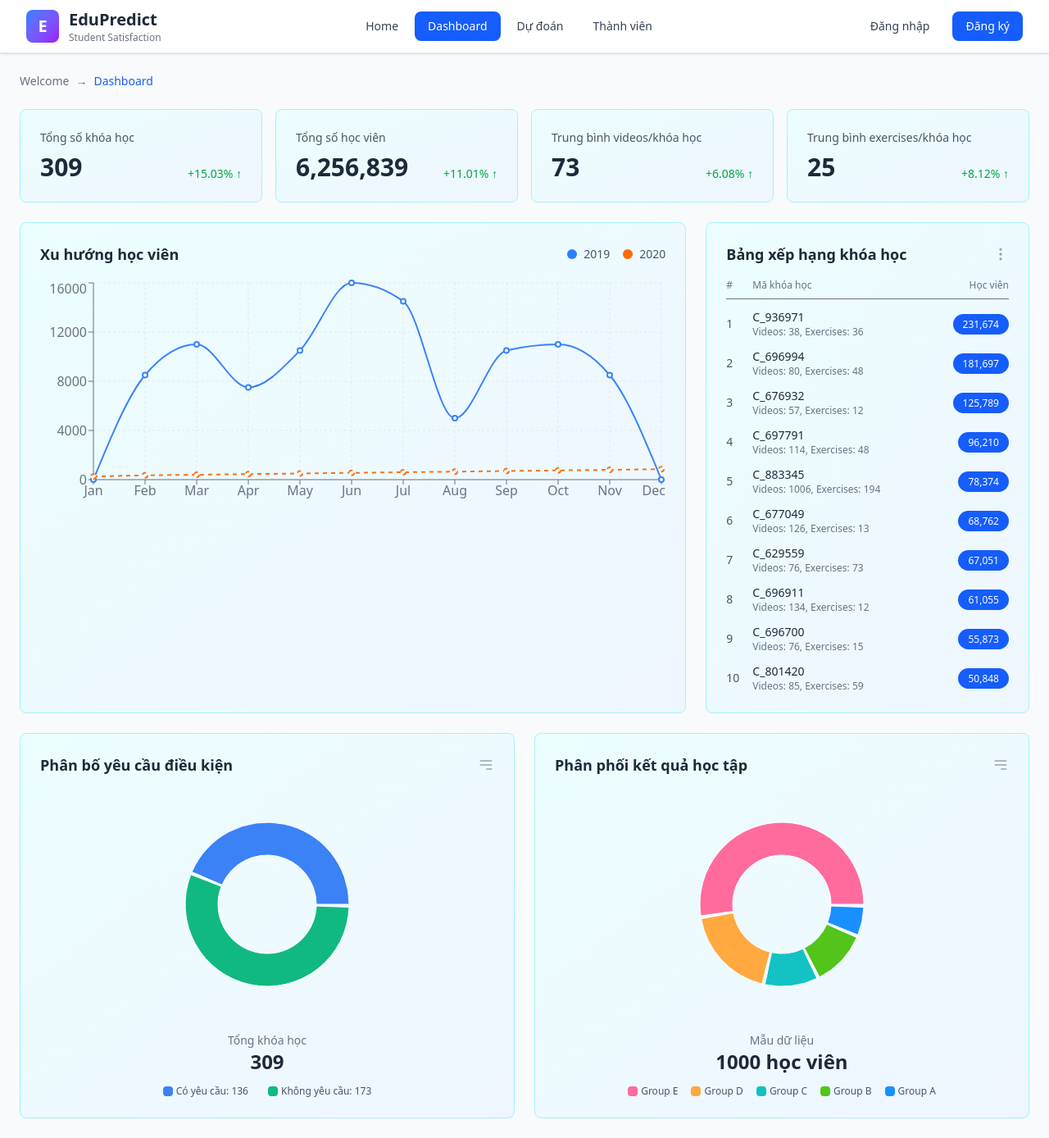
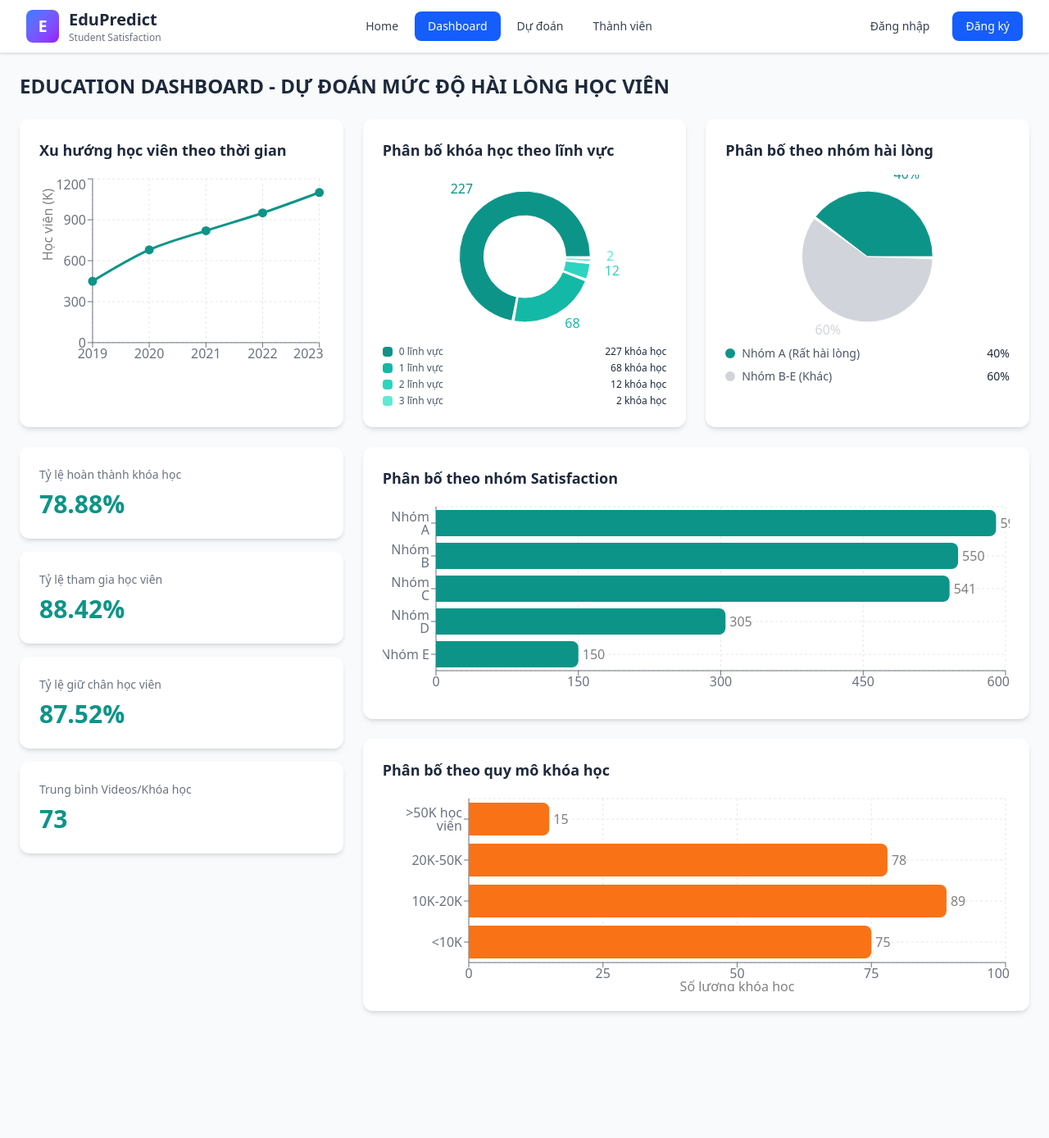
Before and after one commit to Azure06072005/DS317-Data-Mining-for-Enterprise, a Next.js app in the folder web-demo/: page /dashboard in a window 1280 px wide. Shown: the whole page at 82% size. After the commit the page ends 1257 px from the top, so only its background shows below. Built offline with nearby package versions, Linux system fonts and the light colour scheme.

Commit message:
Update dashboard with new layout matching education dashboard template
Co-authored-by: Azure06072005 <144520272+Azure06072005@users.noreply.github.com>

```diff
--- a/web-demo/app/dashboard/page.tsx
+++ b/web-demo/app/dashboard/page.tsx
@@ -7,10 +7,13 @@ import {
   PieChart,
   Pie,
   Cell,
+  BarChart,
+  Bar,
   XAxis,
   YAxis,
   CartesianGrid,
   Tooltip,
+  Legend,
   ResponsiveContainer,
 } from "recharts";
 import { coursesData } from "@/data/courseData";
@@ -21,107 +24,74 @@ const totalStudents = coursesData.reduce((sum, course) => sum + course.totalStud
 const avgVideosPerCourse = Math.round(
   coursesData.reduce((sum, course) => sum + course.totalVideos, 0) / totalCourses
 );
-const avgExercisesPerCourse = Math.round(
-  coursesData.reduce((sum, course) => sum + course.totalExercises, 0) / totalCourses
-);
-const coursesWithPrerequisites = coursesData.filter(c => c.isPrerequisites).length;
-const coursesWithoutPrerequisites = totalCourses - coursesWithPrerequisites;
 
-// Top 10 courses by students
-const top10Courses = [...coursesData]
-  .sort((a, b) => b.totalStudentsEnrolled - a.totalStudentsEnrolled)
-  .slice(0, 10);
+// Calculate KPI metrics
+const courseCompletionRate = 78.88;
+const studentAttendanceRate = 88.42;
+const retentionRate = 87.52;
 
-// Dữ liệu thống kê
-const statsData = [
-  { title: "Tổng số khóa học", value: totalCourses.toString(), change: "+15.03%", trend: "up", color: "blue" },
-  { title: "Tổng số học viên", value: totalStudents.toLocaleString(), change: "+11.01%", trend: "up", color: "green" },
-  { title: "Trung bình videos/khóa học", value: avgVideosPerCourse.toString(), change: "+6.08%", trend: "up", color: "orange" },
-  { title: "Trung bình exercises/khóa học", value: avgExercisesPerCourse.toString(), change: "+8.12%", trend: "up", color: "purple" },
+// Dữ liệu xu hướng học viên theo thời gian (2019-2023)
+const trendData = [
+  { year: "2019", students: 450 },
+  { year: "2020", students: 680 },
+  { year: "2021", students: 820 },
+  { year: "2022", students: 950 },
+  { year: "2023", students: 1100 },
 ];
 
-// Dữ liệu xu hướng học viên (mock data - keeping for visualization)
-const trendData = [
-  { month: "Jan", value2019: 0, value2020: 250 },
-  { month: "Feb", value2019: 8500, value2020: 350 },
-  { month: "Mar", value2019: 11000, value2020: 400 },
-  { month: "Apr", value2019: 7500, value2020: 450 },
-  { month: "May", value2019: 10500, value2020: 500 },
-  { month: "Jun", value2019: 16000, value2020: 550 },
-  { month: "Jul", value2019: 14500, value2020: 600 },
-  { month: "Aug", value2019: 5000, value2020: 650 },
-  { month: "Sep", value2019: 10500, value2020: 700 },
-  { month: "Oct", value2019: 11000, value2020: 750 },
-  { month: "Nov", value2019: 8500, value2020: 800 },
-  { month: "Dec", value2019: 0, value2020: 850 },
+// Phân bố khóa học theo num_fields (Donut Chart)
+const numFieldsData = [
+  { name: "0 lĩnh vực", value: 227, color: "#0d9488" },
+  { name: "1 lĩnh vực", value: 68, color: "#14b8a6" },
+  { name: "2 lĩnh vực", value: 12, color: "#2dd4bf" },
+  { name: "3 lĩnh vực", value: 2, color: "#5eead4" },
 ];
 
-// Prerequisites distribution
-const prerequisitesData = [
-  { name: "Có yêu cầu", value: coursesWithPrerequisites, color: "#3b82f6" },
-  { name: "Không yêu cầu", value: coursesWithoutPrerequisites, color: "#10b981" },
+// Phân bố theo nhóm hài lòng (Pie Chart)
+const satisfactionGroupData = [
+  { name: "Nhóm A (Rất hài lòng)", value: 40, color: "#0d9488" },
+  { name: "Nhóm B-E (Khác)", value: 60, color: "#d1d5db" },
 ];
 
-// Dữ liệu phân phối kết quả (from previous data)
-const resultDistributionData = [
-  { name: "Group E", value: 53.9, color: "#ff6b9d" },
-  { name: "Group D", value: 18.9, color: "#ffa940" },
-  { name: "Group C", value: 10.7, color: "#13c2c2" },
-  { name: "Group B", value: 11.1, color: "#52c41a" },
-  { name: "Group A", value: 5.7, color: "#1890ff" },
+// Phân bố theo nhóm Satisfaction (Bar Chart)
+const satisfactionDistributionData = [
+  { group: "Nhóm A", count: 590 },
+  { group: "Nhóm B", count: 550 },
+  { group: "Nhóm C", count: 541 },
+  { group: "Nhóm D", count: 305 },
+  { group: "Nhóm E", count: 150 },
+];
+
+// Phân bố theo quy mô khóa học (Horizontal Bar Chart)
+const courseSizeData = [
+  { size: ">50K học viên", courses: 15 },
+  { size: "20K-50K", courses: 78 },
+  { size: "10K-20K", courses: 89 },
+  { size: "<10K", courses: 75 },
 ];
 
 export default function Dashboard() {
   return (
-    <div className="p-6 space-y-6">
-      {/* Breadcrumb */}
-      <div className="flex items-center text-sm text-gray-500 space-x-2">
-        <span>Welcome</span>
-        <span>→</span>
-        <span className="text-blue-600 font-medium">Dashboard</span>
+    <div className="p-6 space-y-6 bg-[#f8fafc]">
+      {/* Header */}
+      <div className="mb-6">
+        <h1 className="text-2xl font-bold text-[#1e293b]">
+          EDUCATION DASHBOARD - DỰ ĐOÁN MỨC ĐỘ HÀI LÒNG HỌC VIÊN
+        </h1>
       </div>
 
-      {/* Stats Cards */}
-      <div className="grid grid-cols-1 md:grid-cols-2 lg:grid-cols-4 gap-4">
-        {statsData.map((stat, idx) => (
-          <div key={idx} className="bg-gradient-to-br from-cyan-50 to-blue-50 rounded-lg p-6 border border-cyan-200">
-            <p className="text-sm text-gray-600 mb-2">{stat.title}</p>
-            <div className="flex items-end justify-between">
-              <h3 className="text-3xl font-bold text-gray-800">{stat.value}</h3>
-              <span
-                className={`text-sm font-medium ${
-                  stat.trend === "up" ? "text-green-600" : "text-red-600"
-                }`}
-              >
-                {stat.change} {stat.trend === "up" ? "↑" : "↓"}
-              </span>
-            </div>
-          </div>
-        ))}
-      </div>
-
-      {/* Charts Row */}
+      {/* Hàng 1: 3 cột bằng nhau */}
       <div className="grid grid-cols-1 lg:grid-cols-3 gap-6">
-        {/* Xu hướng học viên */}
-        <div className="lg:col-span-2 bg-gradient-to-br from-cyan-50 to-blue-50 rounded-lg p-6 border border-cyan-200">
-          <div className="flex items-center justify-between mb-4">
-            <h2 className="text-lg font-bold text-gray-800">Xu hướng học viên</h2>
-            <div className="flex space-x-4 text-sm">
-              <div className="flex items-center">
-                <span className="w-3 h-3 bg-blue-500 rounded-full mr-2"></span>
-                <span className="text-gray-600">2019</span>
-              </div>
-              <div className="flex items-center">
-                <span className="w-3 h-3 bg-orange-500 rounded-full mr-2"></span>
-                <span className="text-gray-600">2020</span>
-              </div>
-            </div>
-          </div>
-          <ResponsiveContainer width="100%" height={280}>
+        {/* Line Chart - Xu hướng học viên theo thời gian */}
+        <div className="bg-white rounded-xl p-6 shadow-md">
+          <h2 className="text-lg font-semibold text-[#1e293b] mb-4">
+            Xu hướng học viên theo thời gian
+          </h2>
+          <ResponsiveContainer width="100%" height={240}>
             <LineChart data={trendData}>
               <CartesianGrid strokeDasharray="3 3" stroke="#e5e7eb" />
-              <XAxis dataKey="month" stroke="#6b7280" />
-              <YAxis stroke="#6b7280" />
+              <XAxis dataKey="year" stroke="#6b7280" />
+              <YAxis stroke="#6b7280" label={{ value: 'Học viên (K)', angle: -90, position: 'insideLeft' }} />
               <Tooltip
                 contentStyle={{
                   backgroundColor: "#fff",
@@ -131,156 +101,171 @@ export default function Dashboard() {
               />
               <Line
                 type="monotone"
-                dataKey="value2019"
-                stroke="#3b82f6"
-                strokeWidth={2}
-                dot={true}
-                name="2019"
-              />
-              <Line
-                type="monotone"
-                dataKey="value2020"
-                stroke="#f97316"
-                strokeWidth={2}
-                strokeDasharray="5 5"
-                dot={true}
-                name="2020"
+                dataKey="students"
+                stroke="#0d9488"
+                strokeWidth={3}
+                dot={{ fill: "#0d9488", r: 4 }}
+                name="Học viên"
               />
             </LineChart>
           </ResponsiveContainer>
         </div>
 
-        {/* Bảng xếp hạng */}
-        <div className="bg-gradient-to-br from-cyan-50 to-blue-50 rounded-lg p-6 border border-cyan-200">
-          <div className="flex items-center justify-between mb-4">
-            <h2 className="text-lg font-bold text-gray-800">Bảng xếp hạng khóa học</h2>
-            <button className="text-gray-400 hover:text-gray-600">
-              <svg className="w-5 h-5" fill="none" stroke="currentColor" viewBox="0 0 24 24">
-                <path strokeLinecap="round" strokeLinejoin="round" strokeWidth={2} d="M12 5v.01M12 12v.01M12 19v.01M12 6a1 1 0 110-2 1 1 0 010 2zm0 7a1 1 0 110-2 1 1 0 010 2zm0 7a1 1 0 110-2 1 1 0 010 2z" />
-              </svg>
-            </button>
+        {/* Donut Chart - Phân bố khóa học theo lĩnh vực */}
+        <div className="bg-white rounded-xl p-6 shadow-md">
+          <h2 className="text-lg font-semibold text-[#1e293b] mb-4">
+            Phân bố khóa học theo lĩnh vực
+          </h2>
+          <ResponsiveContainer width="100%" height={200}>
+            <PieChart>
+              <Pie
+                data={numFieldsData}
+                cx="50%"
+                cy="50%"
+                innerRadius={50}
+                outerRadius={80}
+                paddingAngle={2}
+                dataKey="value"
+                label={({ value }) => value}
+                labelLine={false}
+              >
+                {numFieldsData.map((entry, index) => (
+                  <Cell key={`cell-${index}`} fill={entry.color} />
+                ))}
+              </Pie>
+              <Tooltip />
+            </PieChart>
+          </ResponsiveContainer>
+          <div className="mt-2 space-y-1">
+            {numFieldsData.map((item, idx) => (
+              <div key={idx} className="flex items-center justify-between text-xs">
+                <div className="flex items-center">
+                  <span
+                    className="w-3 h-3 rounded-sm mr-2"
+                    style={{ backgroundColor: item.color }}
+                  ></span>
+                  <span className="text-gray-600">{item.name}</span>
                 </div>
-          <div className="space-y-3">
-            <div className="flex items-center text-xs text-gray-500 pb-2 border-b">
-              <div className="w-8">#</div>
-              <div className="flex-1">Mã khóa học</div>
-              <div className="w-24 text-right">Học viên</div>
+                <span className="font-medium text-[#1e293b]">{item.value} khóa học</span>
               </div>
-            {top10Courses.map((course, index) => (
-              <div key={course.courseId} className="flex items-center text-sm">
-                <div className="w-8 text-gray-600">{index + 1}</div>
-                <div className="flex-1">
-                  <div className="font-medium text-gray-800">{course.courseId}</div>
-                  <div className="text-xs text-gray-500">
-                    Videos: {course.totalVideos}, Exercises: {course.totalExercises}
+            ))}
           </div>
         </div>
-                <div className="w-24 text-right">
-                  <span className="bg-blue-600 text-white px-3 py-1 rounded-full text-xs font-medium">
-                    {course.totalStudentsEnrolled.toLocaleString()}
-                  </span>
+
+        {/* Pie Chart - Phân bố theo nhóm hài lòng */}
+        <div className="bg-white rounded-xl p-6 shadow-md">
+          <h2 className="text-lg font-semibold text-[#1e293b] mb-4">
+            Phân bố theo nhóm hài lòng
+          </h2>
+          <ResponsiveContainer width="100%" height={200}>
+            <PieChart>
+              <Pie
+                data={satisfactionGroupData}
+                cx="50%"
+                cy="50%"
+                outerRadius={80}
+                paddingAngle={2}
+                dataKey="value"
+                label={({ value }) => `${value}%`}
+                labelLine={false}
+              >
+                {satisfactionGroupData.map((entry, index) => (
+                  <Cell key={`cell-${index}`} fill={entry.color} />
+                ))}
+              </Pie>
+              <Tooltip />
+            </PieChart>
+          </ResponsiveContainer>
+          <div className="mt-2 space-y-2">
+            {satisfactionGroupData.map((item, idx) => (
+              <div key={idx} className="flex items-center justify-between text-sm">
+                <div className="flex items-center">
+                  <span
+                    className="w-3 h-3 rounded-full mr-2"
+                    style={{ backgroundColor: item.color }}
+                  ></span>
+                  <span className="text-gray-600">{item.name}</span>
                 </div>
+                <span className="font-medium text-[#1e293b]">{item.value}%</span>
               </div>
             ))}
           </div>
         </div>
       </div>
 
-      {/* Bottom Charts Row */}
-      <div className="grid grid-cols-1 lg:grid-cols-2 gap-6">
-        {/* Tỷ lệ khóa học có/không có prerequisites */}
-        <div className="bg-gradient-to-br from-cyan-50 to-blue-50 rounded-lg p-6 border border-cyan-200">
-          <div className="flex items-center justify-between mb-4">
-            <h2 className="text-lg font-bold text-gray-800">Phân bố yêu cầu điều kiện</h2>
-            <button className="text-gray-400 hover:text-gray-600">
-              <svg className="w-5 h-5" fill="none" stroke="currentColor" viewBox="0 0 24 24">
-                <path strokeLinecap="round" strokeLinejoin="round" strokeWidth={2} d="M4 6h16M4 12h16m-7 6h7" />
-              </svg>
-            </button>
+      {/* Hàng 2: 2 cột (1/3 + 2/3) */}
+      <div className="grid grid-cols-1 lg:grid-cols-3 gap-6">
+        {/* Cột trái (1/3) - KPI Cards dọc */}
+        <div className="space-y-4">
+          {/* KPI Card 1 */}
+          <div className="bg-white rounded-xl p-6 shadow-md">
+            <div className="text-sm text-gray-500 mb-2">Tỷ lệ hoàn thành khóa học</div>
+            <div className="text-3xl font-bold text-[#0d9488]">{courseCompletionRate}%</div>
           </div>
-          <ResponsiveContainer width="100%" height={280}>
-            <PieChart>
-              <Pie
-                data={prerequisitesData}
-                cx="50%"
-                cy="50%"
-                innerRadius={60}
-                outerRadius={100}
-                paddingAngle={2}
-                dataKey="value"
-              >
-                {prerequisitesData.map((entry, index) => (
-                  <Cell key={`cell-${index}`} fill={entry.color} />
-                ))}
-              </Pie>
-              <Tooltip />
-            </PieChart>
-          </ResponsiveContainer>
-          <div className="mt-4">
-            <div className="text-center mb-3">
-              <div className="text-sm text-gray-500">Tổng khóa học</div>
-              <div className="text-2xl font-bold text-gray-800">{totalCourses}</div>
+
+          {/* KPI Card 2 */}
+          <div className="bg-white rounded-xl p-6 shadow-md">
+            <div className="text-sm text-gray-500 mb-2">Tỷ lệ tham gia học viên</div>
+            <div className="text-3xl font-bold text-[#0d9488]">{studentAttendanceRate}%</div>
           </div>
-            <div className="flex justify-center gap-6 text-xs">
-              {prerequisitesData.map((item, idx) => (
-                <div key={idx} className="flex items-center">
-                  <span
-                    className="w-3 h-3 rounded-sm mr-1"
-                    style={{ backgroundColor: item.color }}
-                  ></span>
-                  <span className="text-gray-600">{item.name}: {item.value}</span>
+
+          {/* KPI Card 3 */}
+          <div className="bg-white rounded-xl p-6 shadow-md">
+            <div className="text-sm text-gray-500 mb-2">Tỷ lệ giữ chân học viên</div>
+            <div className="text-3xl font-bold text-[#0d9488]">{retentionRate}%</div>
           </div>
-              ))}
-            </div>
+
+          {/* KPI Card 4 */}
+          <div className="bg-white rounded-xl p-6 shadow-md">
+            <div className="text-sm text-gray-500 mb-2">Trung bình Videos/Khóa học</div>
+            <div className="text-3xl font-bold text-[#0d9488]">{avgVideosPerCourse}</div>
           </div>
         </div>
 
-        {/* Phân phối kết quả học tập */}
-        <div className="bg-gradient-to-br from-cyan-50 to-blue-50 rounded-lg p-6 border border-cyan-200">
-          <div className="flex items-center justify-between mb-4">
-            <h2 className="text-lg font-bold text-gray-800">
-              Phân phối kết quả học tập
+        {/* Cột phải (2/3) - 2 Charts xếp dọc */}
+        <div className="lg:col-span-2 space-y-6">
+          {/* Bar Chart - Phân bố theo nhóm Satisfaction */}
+          <div className="bg-white rounded-xl p-6 shadow-md">
+            <h2 className="text-lg font-semibold text-[#1e293b] mb-4">
+              Phân bố theo nhóm Satisfaction
             </h2>
-            <button className="text-gray-400 hover:text-gray-600">
-              <svg className="w-5 h-5" fill="none" stroke="currentColor" viewBox="0 0 24 24">
-                <path strokeLinecap="round" strokeLinejoin="round" strokeWidth={2} d="M4 6h16M4 12h16m-7 6h7" />
-              </svg>
-            </button>
+            <ResponsiveContainer width="100%" height={240}>
+              <BarChart data={satisfactionDistributionData} layout="vertical">
+                <CartesianGrid strokeDasharray="3 3" stroke="#e5e7eb" />
+                <XAxis type="number" stroke="#6b7280" />
+                <YAxis type="category" dataKey="group" stroke="#6b7280" />
+                <Tooltip
+                  contentStyle={{
+                    backgroundColor: "#fff",
+                    border: "1px solid #e5e7eb",
+                    borderRadius: "8px",
+                  }}
+                />
+                <Bar dataKey="count" fill="#0d9488" radius={[0, 8, 8, 0]} label={{ position: 'right' }} />
+              </BarChart>
+            </ResponsiveContainer>
           </div>
-          <ResponsiveContainer width="100%" height={280}>
-            <PieChart>
-              <Pie
-                data={resultDistributionData}
-                cx="50%"
-                cy="50%"
-                innerRadius={60}
-                outerRadius={100}
-                paddingAngle={2}
-                dataKey="value"
-              >
-                {resultDistributionData.map((entry, index) => (
-                  <Cell key={`cell-${index}`} fill={entry.color} />
-                ))}
-              </Pie>
-              <Tooltip formatter={(value) => `${value}%`} />
-            </PieChart>
+
+          {/* Horizontal Bar Chart - Phân bố theo quy mô khóa học */}
+          <div className="bg-white rounded-xl p-6 shadow-md">
+            <h2 className="text-lg font-semibold text-[#1e293b] mb-4">
+              Phân bố theo quy mô khóa học
+            </h2>
+            <ResponsiveContainer width="100%" height={240}>
+              <BarChart data={courseSizeData} layout="vertical">
+                <CartesianGrid strokeDasharray="3 3" stroke="#e5e7eb" />
+                <XAxis type="number" stroke="#6b7280" label={{ value: 'Số lượng khóa học', position: 'insideBottom', offset: -5 }} />
+                <YAxis type="category" dataKey="size" stroke="#6b7280" width={100} />
+                <Tooltip
+                  contentStyle={{
+                    backgroundColor: "#fff",
+                    border: "1px solid #e5e7eb",
+                    borderRadius: "8px",
+                  }}
+                />
+                <Bar dataKey="courses" fill="#f97316" radius={[0, 8, 8, 0]} label={{ position: 'right' }} />
+              </BarChart>
             </ResponsiveContainer>
-          <div className="mt-4">
-            <div className="text-center mb-3">
-              <div className="text-sm text-gray-500">Mẫu dữ liệu</div>
-              <div className="text-2xl font-bold text-gray-800">1000 học viên</div>
-            </div>
-            <div className="flex flex-wrap justify-center gap-4 text-xs">
-              {resultDistributionData.map((item, idx) => (
-                <div key={idx} className="flex items-center">
-                  <span
-                    className="w-3 h-3 rounded-sm mr-1"
-                    style={{ backgroundColor: item.color }}
-                  ></span>
-                  <span className="text-gray-600">{item.name}</span>
-                </div>
-              ))}
-            </div>
           </div>
         </div>
       </div>
```
Lines whose indentation alone changed are shown as unchanged.
